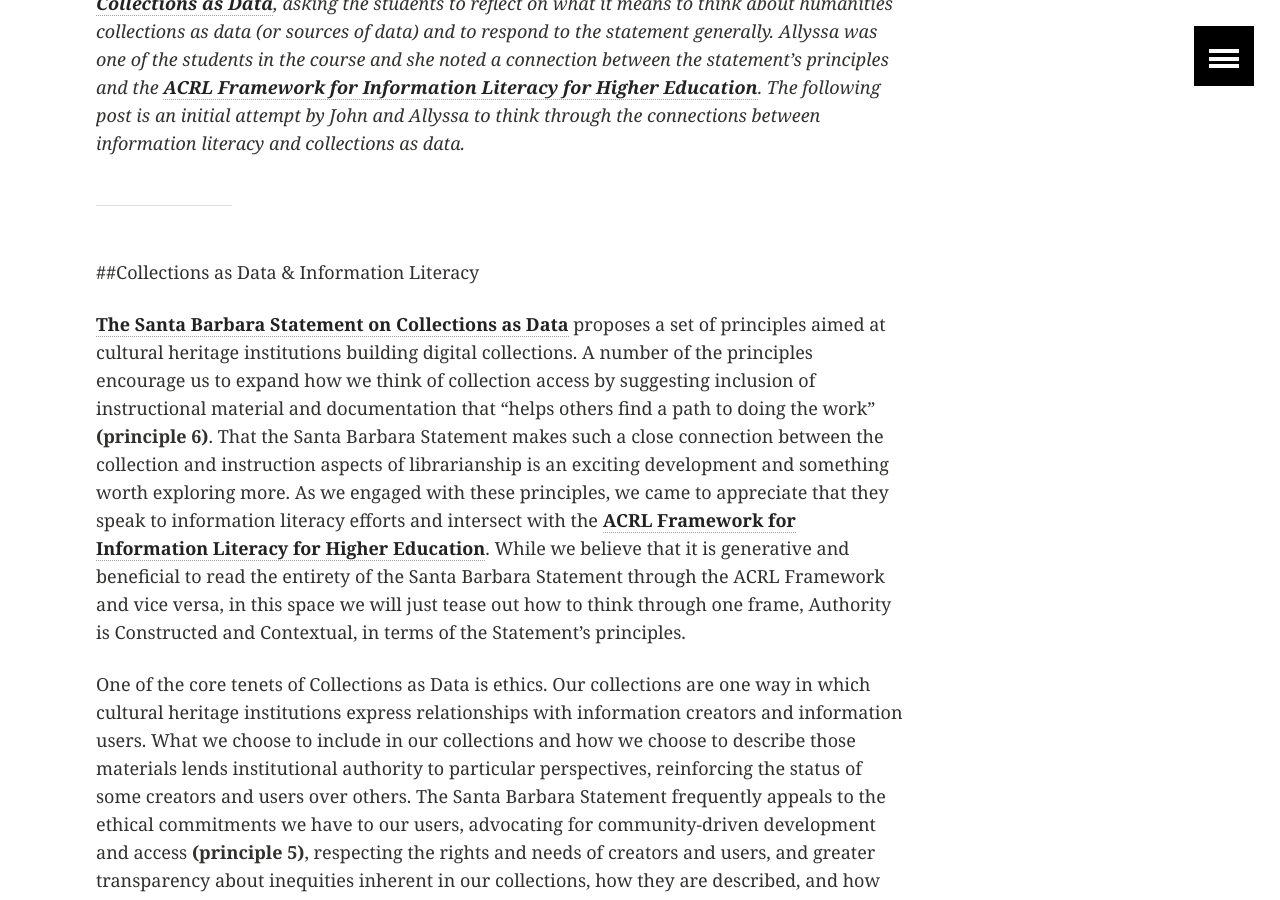
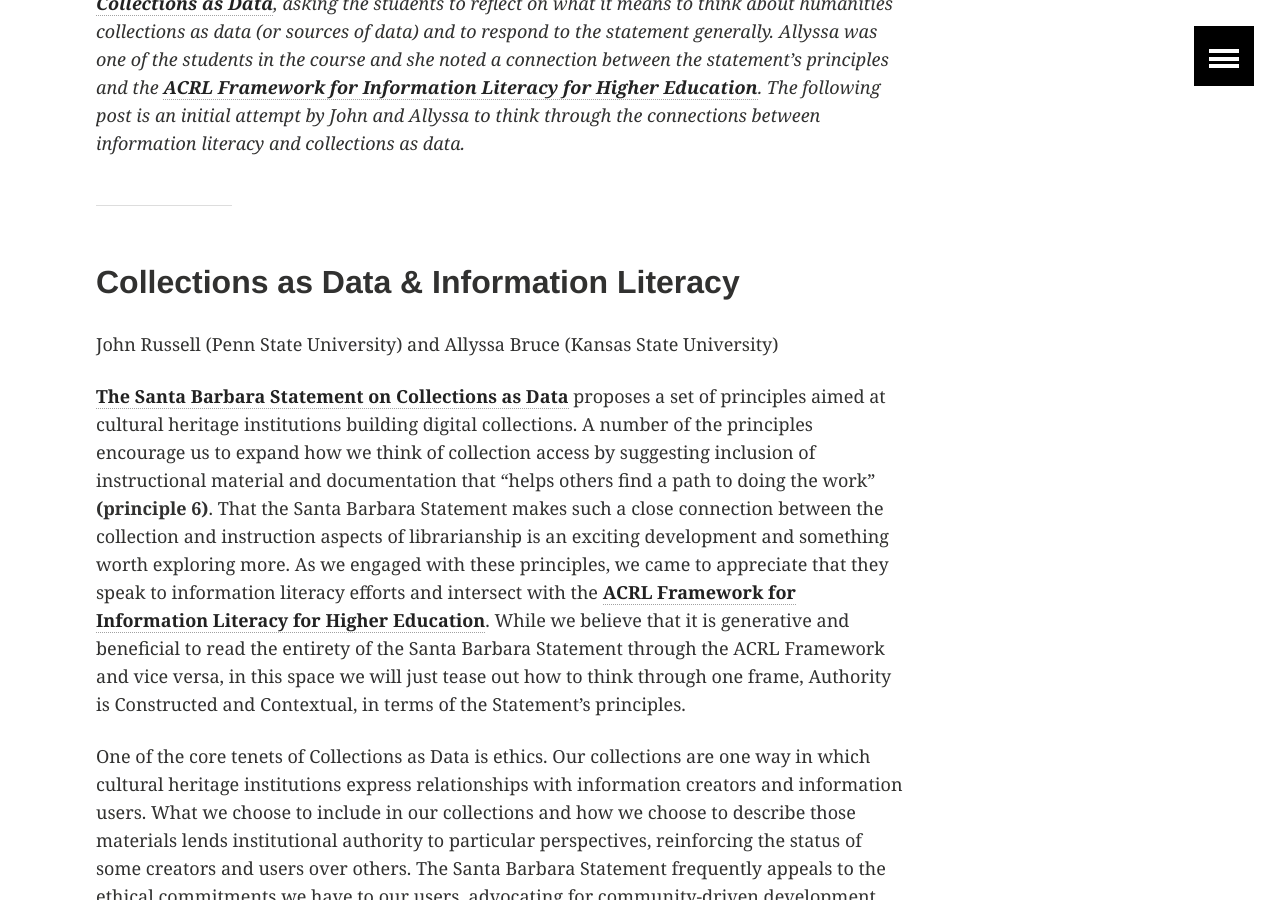
Before and after one commit to collectionsasdata/collectionsasdata.github.io, a Jekyll site: the page built from _posts/2017-12-6-framework.md, in a window 1280 px wide and 900 px high, scrolled down 410 px. Built offline with Jekyll 4.4.1, drawn with Linux system fonts in a browser that asks for light colours; some of the changed text lies outside the part shown.

Commit message:
Update 2017-12-6-framework.md

```diff
--- a/_posts/2017-12-6-framework.md
+++ b/_posts/2017-12-6-framework.md
@@ -10,7 +10,8 @@
 
 ---
 
-##Collections as Data & Information Literacy
+## Collections as Data & Information Literacy
+John Russell (Penn State University) and Allyssa Bruce (Kansas State University)
 
 [**The Santa Barbara Statement on Collections as Data**](https://collectionsasdata.github.io/statement/) proposes a set of principles aimed at cultural heritage institutions building digital collections. A number of the principles encourage us to expand how we think of collection access by suggesting inclusion of instructional material and documentation that “helps others find a path to doing the work” **(principle 6)**. That the Santa Barbara Statement makes such a close connection between the collection and instruction aspects of librarianship is an exciting development and something worth exploring more. As we engaged with these principles, we came to appreciate that they speak to information literacy efforts and intersect with the [**ACRL Framework for Information Literacy for Higher Education**](http://www.ala.org/acrl/standards/ilframework). While we believe that it is generative and beneficial to read the entirety of the Santa Barbara Statement through the ACRL Framework and vice versa, in this space we will just tease out how to think through one frame, Authority is Constructed and Contextual, in terms of the Statement’s principles.
 
```
Also changed, not shown: other parts of _posts/2017-12-6-framework.md (+0 -2 lines).
